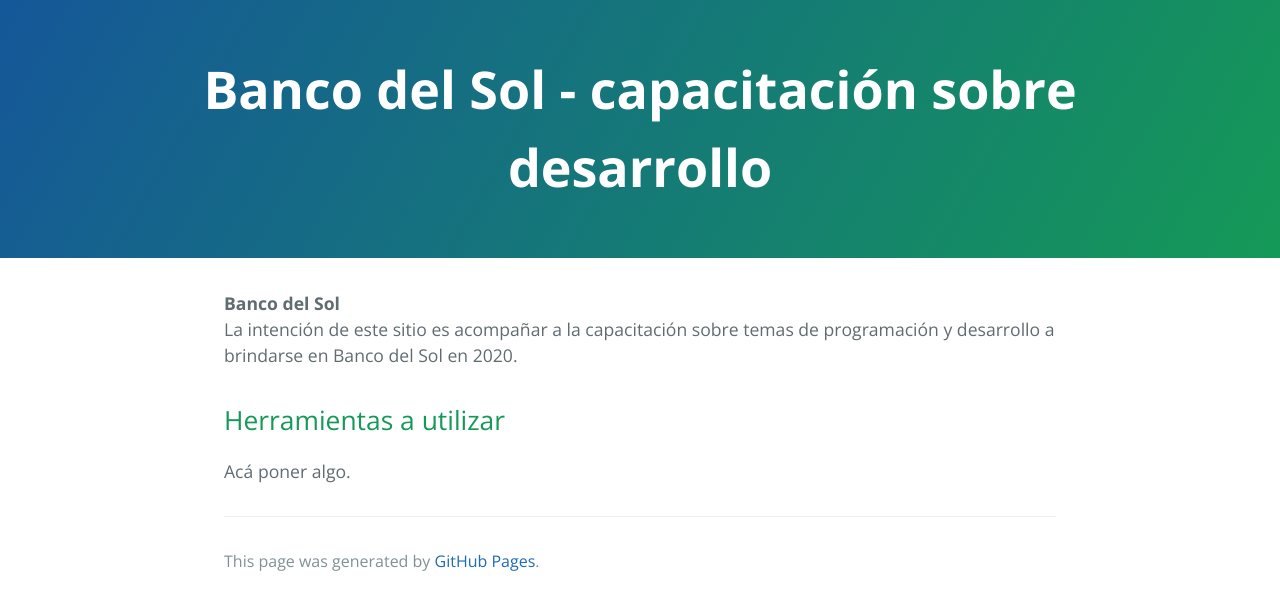
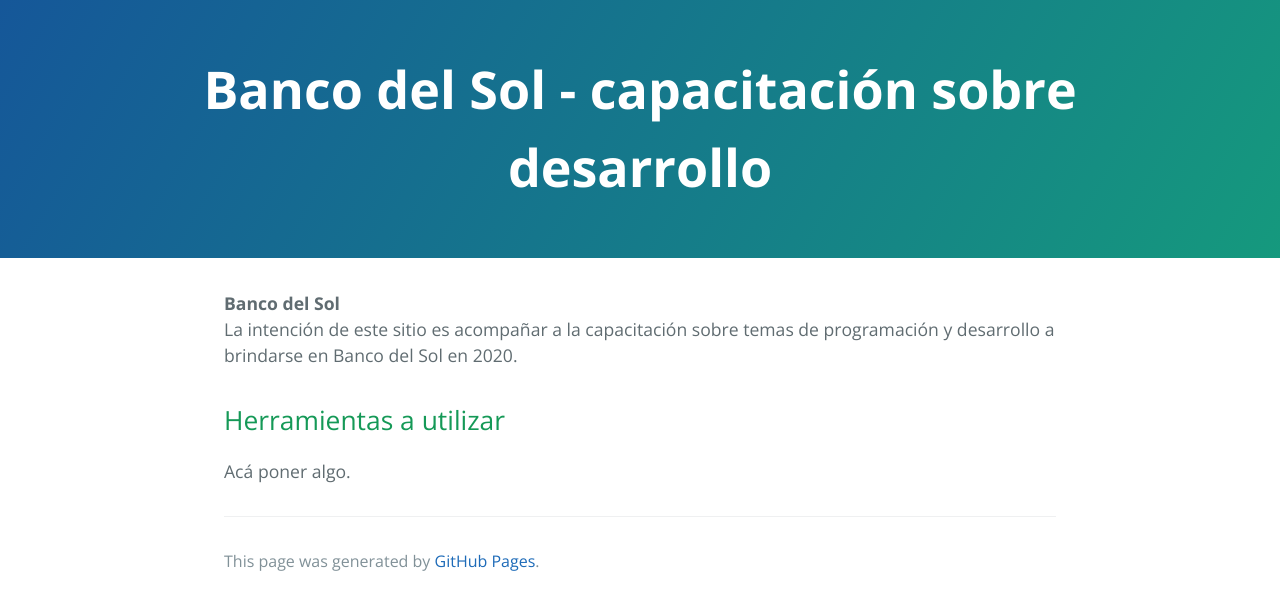
Before and after one commit to clombardi/bdsol-capacitacion-desarrollo, a Jekyll site: the page built from index.md, in a window 1280 px wide. Shown: the top 610 px of the page. Built offline with Jekyll 4.4.1, drawn with Linux system fonts in a browser that asks for light colours; our own code applies the rules of GitHub Pages for plain Markdown files.

Commit message:
prueba de formato - 13

```diff
--- a/css/cayman.css
+++ b/css/cayman.css
@@ -139,7 +139,9 @@ a:hover { text-decoration: underline; }
 @media screen and (max-width: 42em) { .btn { display: block; width: 100%; padding: 0.75rem; font-size: 0.9rem; }
   .btn + .btn { margin-top: 1rem; margin-left: 0; } }
 
-.page-header { color: #fff; text-align: center; background-color: #159957; background-image: linear-gradient(120deg, #155799, #159957); }
+.page-header {
+  color: #fff; text-align: center; background-color: #159957; background-image: linear-gradient(120deg, #155799, #15998eb2);
+}
 @media screen and (min-width: 64em) { .page-header { padding: 5rem 6rem; } }
 @media screen and (min-width: 42em) and (max-width: 64em) { .page-header { padding: 3rem 4rem; } }
 @media screen and (max-width: 42em) { .page-header { padding: 2rem 1rem; } }
```
